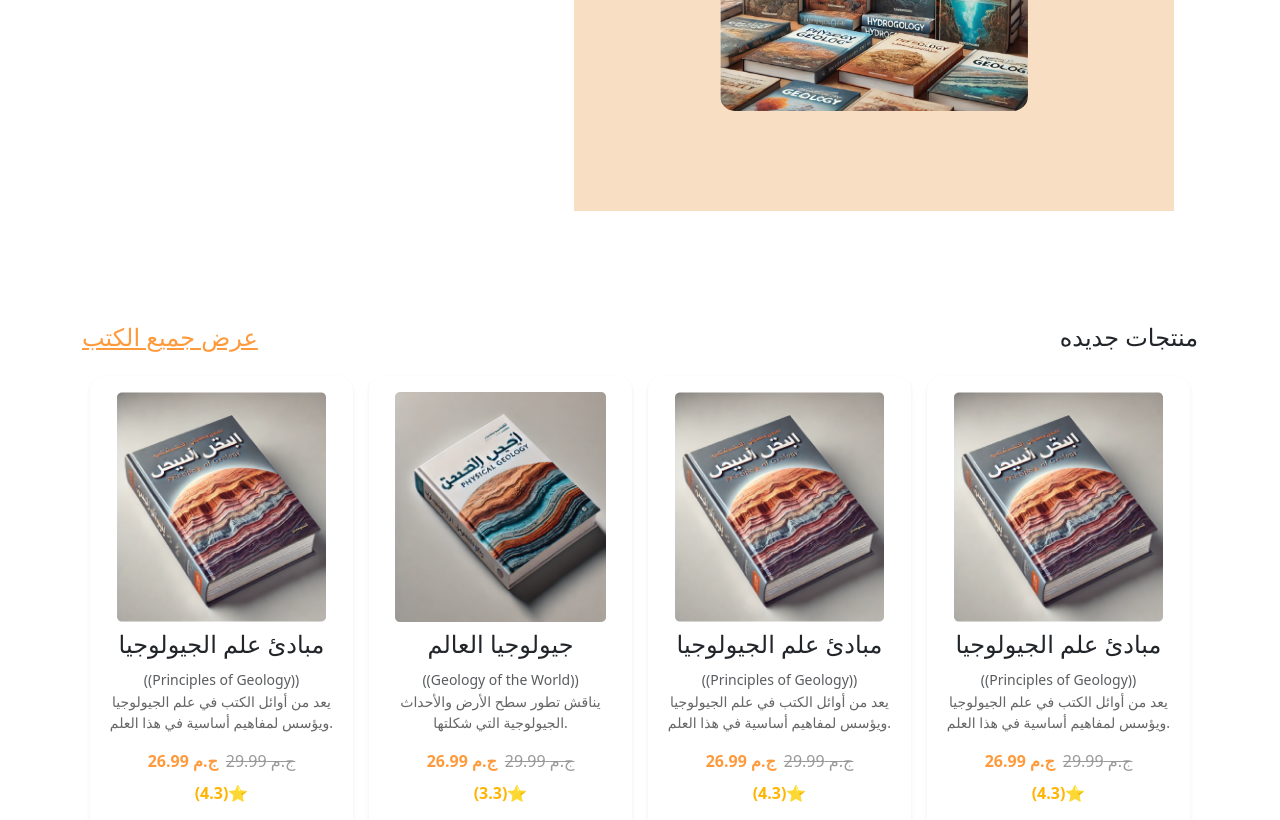
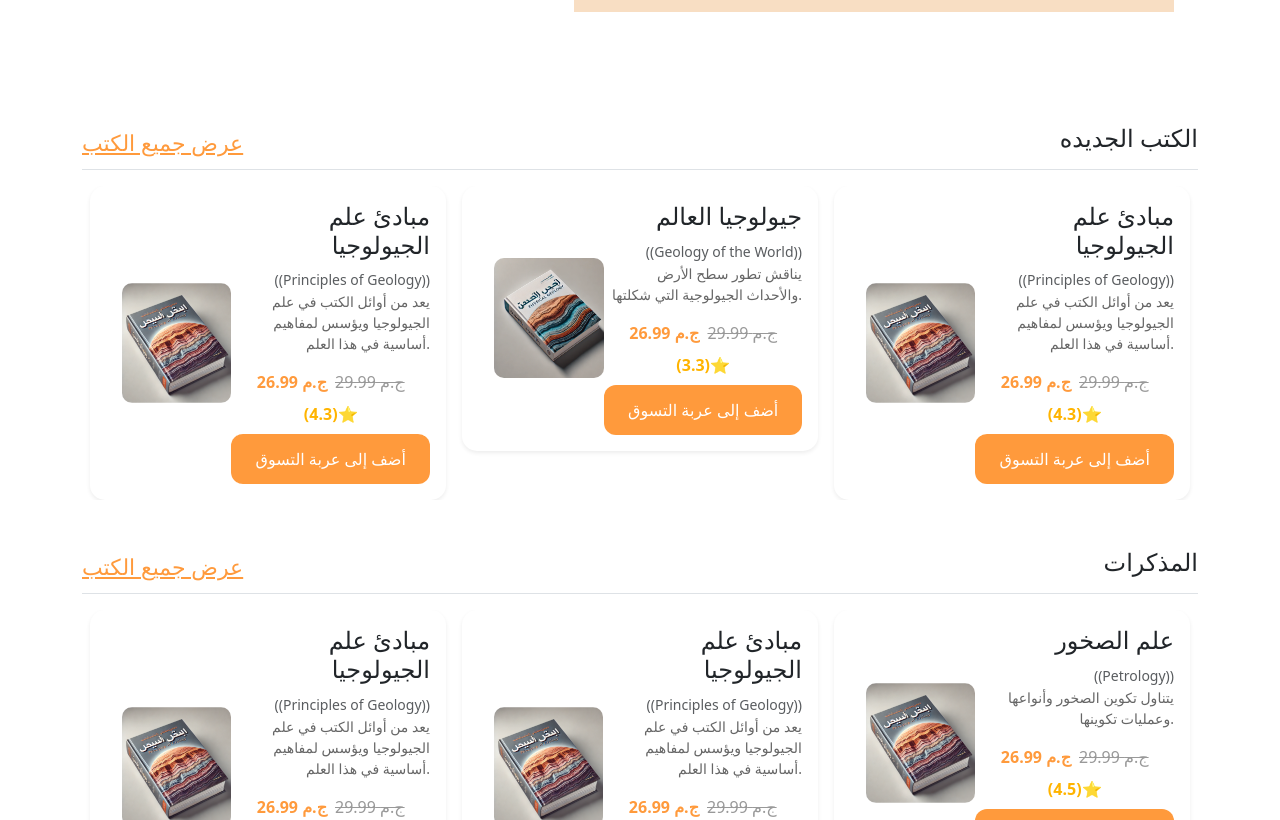
Before and after one commit to Liala-2003/home-page-tasks, a React (Vite) app: page / in a window 1280 px wide. Shown: the part 1980-2800 px from the top of the page. Built offline with nearby package versions, Linux system fonts and the light colour scheme.

Commit message:
add commint

```diff
--- a/src/Api/productsData.js
+++ b/src/Api/productsData.js
@@ -37,6 +37,18 @@ export const products = {
       oldPrice:  29.99,
       buttonText: "أضف إلى عربة التسوق",
       image: product ,
+    },
+      {
+        id: 4,
+      title: "مبادئ علم الجيولوجيا ",
+      subtitle: "(Principles of Geology)",
+      description: "يعد من أوائل الكتب في علم الجيولوجيا ويؤسس لمفاهيم أساسية في هذا العلم.",
+      author: "المؤلف: تشارلز لايل",
+      rating: "(4.3)",
+      price:  26.99,
+      oldPrice:  29.99,
+      buttonText: "أضف إلى عربة التسوق",
+      image: product
     }
   ],
    newProducts: [
@@ -65,7 +77,7 @@ export const products = {
       image: proo
     },
     {
-        id: 1,
+        id: 3,
       title: "مبادئ علم الجيولوجيا ",
       subtitle: "(Principles of Geology)",
       description: "يعد من أوائل الكتب في علم الجيولوجيا ويؤسس لمفاهيم أساسية في هذا العلم.",
@@ -104,7 +116,7 @@ export const products = {
       image: proo
     },
     {
-        id: 1,
+        id: 3,
       title: "مبادئ علم الجيولوجيا ",
       subtitle: "(Principles of Geology)",
       description: "يعد من أوائل الكتب في علم الجيولوجيا ويؤسس لمفاهيم أساسية في هذا العلم.",
@@ -143,7 +155,31 @@ export const products = {
       image: proo
     },
     {
-        id: 1,
+        id: 3,
+      title: "مبادئ علم الجيولوجيا ",
+      subtitle: "(Principles of Geology)",
+      description: "يعد من أوائل الكتب في علم الجيولوجيا ويؤسس لمفاهيم أساسية في هذا العلم.",
+      author: "المؤلف: تشارلز لايل",
+      rating: "(4.3)",
+      price:  26.99,
+      oldPrice:  29.99,
+      buttonText: "أضف إلى عربة التسوق",
+      image: product
+    },
+      {
+        id: 4,
+      title: "مبادئ علم الجيولوجيا ",
+      subtitle: "(Principles of Geology)",
+      description: "يعد من أوائل الكتب في علم الجيولوجيا ويؤسس لمفاهيم أساسية في هذا العلم.",
+      author: "المؤلف: تشارلز لايل",
+      rating: "(4.3)",
+      price:  26.99,
+      oldPrice:  29.99,
+      buttonText: "أضف إلى عربة التسوق",
+      image: product
+    },
+      {
+        id: 5,
       title: "مبادئ علم الجيولوجيا ",
       subtitle: "(Principles of Geology)",
       description: "يعد من أوائل الكتب في علم الجيولوجيا ويؤسس لمفاهيم أساسية في هذا العلم.",
--- a/src/components/NotFound/NotFound.jsx
+++ b/src/components/NotFound/NotFound.jsx
@@ -1,5 +1,5 @@
 import React from 'react'
-
+import { Link } from "react-router-dom";
 export default function NotFound() {
   return (
     <>
--- a/src/components/Notes/notes.jsx
+++ b/src/components/Notes/notes.jsx
@@ -1,4 +1,5 @@
 
+import React from "react";
 import Slider from "react-slick";
 import { products } from "../../Api/productsData";
 import ProductCard from "../productCard/productCard";
@@ -6,41 +7,32 @@ import "slick-carousel/slick/slick.css";
 import "slick-carousel/slick/slick-theme.css";
 
 const NotesSlider = () => {
-  const notes = products.notes;
+  const Books = products.notes;
 
   const settings = {
     dots: false,
     infinite: true,
     speed: 600,
-    slidesToShow: 4,
+    slidesToShow: 3,
     slidesToScroll: 1,
     arrows: true,
     responsive: [
-      {
-        breakpoint: 1200,
-        settings: { slidesToShow: 3 },
-      },
-      {
-        breakpoint: 992,
-        settings: { slidesToShow: 2 },
-      },
-      {
-        breakpoint: 576,
-        settings: { slidesToShow: 1 },
-      },
+      { breakpoint: 1200, settings: { slidesToShow: 3 } },
+      { breakpoint: 992, settings: { slidesToShow: 2 } },
+      { breakpoint: 576, settings: { slidesToShow: 1 } },
     ],
   };
 
   return (
     <div className="container my-5">
-      <div className="d-flex justify-content-between align-items-center pb-2 tit">
-        <h4>المذكرات</h4>
-        <h4 className="colo">عرض جميع الكتب</h4>
+      <div className="d-flex justify-content-between align-items-center border-bottom pb-2 mb-3 tit">
+    <h4>المذكرات</h4>
+          <a href="newProducts" >عرض جميع الكتب</a>
       </div>
 
       <Slider {...settings}>
-        {notes.map((item) => (
-          <div key={item.id} className="p-2">
+        {Books.map((item) => (
+          <div key={item.id} className="px-2">
             <ProductCard
               title={item.title}
               englishTitle={item.subtitle}
--- a/src/components/Reviews/reviews.jsx
+++ b/src/components/Reviews/reviews.jsx
@@ -1,43 +1,38 @@
 
+import React from "react";
 import Slider from "react-slick";
 import { products } from "../../Api/productsData";
 import ProductCard from "../productCard/productCard";
+import "slick-carousel/slick/slick.css";
+import "slick-carousel/slick/slick-theme.css";
 
 const ReviewsSlider = () => {
-  const reviews = products.reviews;
+  const Books = products.reviews;
 
   const settings = {
     dots: false,
     infinite: true,
     speed: 600,
-    slidesToShow: 4,
+    slidesToShow: 3,
     slidesToScroll: 1,
     arrows: true,
     responsive: [
-      {
-        breakpoint: 1200,
-        settings: { slidesToShow: 3 },
-      },
-      {
-        breakpoint: 992,
-        settings: { slidesToShow: 2 },
-      },
-      {
-        breakpoint: 576,
-        settings: { slidesToShow: 1 },
-      },
+      { breakpoint: 1200, settings: { slidesToShow: 3 } },
+      { breakpoint: 992, settings: { slidesToShow: 2 } },
+      { breakpoint: 576, settings: { slidesToShow: 1 } },
     ],
   };
 
   return (
     <div className="container my-5">
-      <div className="d-flex justify-content-between align-items-center  pb-2 tit">
-       <h4 >المراجعات</h4>
-       <h4 className="colo">عرض جميع المراجعات</h4>
-     </div>
+      <div className="d-flex justify-content-between align-items-center border-bottom pb-2 mb-3 tit">
+       <h4>المراجعات</h4>
+          <a href="notes" >عرض جميع الكتب</a>
+      </div>
+
       <Slider {...settings}>
-        {reviews.map((item) => (
-          <div key={item.id} className="p-2">
+        {Books.map((item) => (
+          <div key={item.id} className="px-2">
             <ProductCard
               title={item.title}
               englishTitle={item.subtitle}
--- a/src/components/books/books.jsx
+++ b/src/components/books/books.jsx
@@ -1,44 +1,38 @@
 
-import React from "react"
+import React from "react";
 import Slider from "react-slick";
 import { products } from "../../Api/productsData";
 import ProductCard from "../productCard/productCard";
+import "slick-carousel/slick/slick.css";
+import "slick-carousel/slick/slick-theme.css";
 
 const BooksSlider = () => {
-   const Books = products.Books;
+  const Books = products.Books;
 
   const settings = {
     dots: false,
     infinite: true,
     speed: 600,
-    slidesToShow: 4,
+    slidesToShow: 3,
     slidesToScroll: 1,
     arrows: true,
     responsive: [
-      {
-        breakpoint: 1200,
-        settings: { slidesToShow: 3 },
-      },
-      {
-        breakpoint: 992,
-        settings: { slidesToShow: 2 },
-      },
-      {
-        breakpoint: 576,
-        settings: { slidesToShow: 1 },
-      },
+      { breakpoint: 1200, settings: { slidesToShow: 3 } },
+      { breakpoint: 992, settings: { slidesToShow: 2 } },
+      { breakpoint: 576, settings: { slidesToShow: 1 } },
     ],
   };
 
   return (
     <div className="container my-5">
-     <div className="d-flex justify-content-between align-items-center border pb-2 tit">
-       <h4 >جميع الكتب</h4>
-       <h4 className="colo">عرض جميع الكتب</h4>
-     </div>
+      <div className="d-flex justify-content-between align-items-center border-bottom pb-2 mb-3 tit">
+        <h4>جميع الكتب</h4>
+        <a href="books" >عرض جميع الكتب</a>
+      </div>
+
       <Slider {...settings}>
         {Books.map((item) => (
-          <div key={item.id} className="p-2">
+          <div key={item.id} className="px-2">
             <ProductCard
               title={item.title}
               englishTitle={item.subtitle}
@@ -56,3 +50,71 @@ const BooksSlider = () => {
 };
 
 export default BooksSlider;
+
+
+
+
+
+
+
+
+
+
+
+
+
+
+
+
+
+// import React from "react";
+// import Slider from "react-slick";
+// import { products } from "../../Api/productsData";
+// import ProductCard from "../productCard/productCard";
+// import "slick-carousel/slick/slick.css";
+// import "slick-carousel/slick/slick-theme.css";
+
+// const BooksSlider = () => {
+//   const Books = products.BooksSlider;
+
+//   const settings = {
+//     dots: false,
+//     infinite: true,
+//     speed: 600,
+//     slidesToShow: 3,
+//     slidesToScroll: 1,
+//     arrows: true,
+//     responsive: [
+//       { breakpoint: 1200, settings: { slidesToShow: 3 } },
+//       { breakpoint: 992, settings: { slidesToShow: 2 } },
+//       { breakpoint: 576, settings: { slidesToShow: 1 } },
+//     ],
+//   };
+
+//   return (
+//     <div className="container my-5">
+//          <div className="d-flex justify-content-between align-items-center border-bottom pb-2 mb-3 tit">
+//         <h4>جميع الكتب</h4>
+//         <a href="books" >عرض جميع الكتب</a>
+//       </div>
+
+//       <Slider {...settings}>
+//         {Books.map((item) => (
+//           <div key={item.id} className="px-2">
+//             <ProductCard
+//               title={item.title}
+//               englishTitle={item.subtitle}
+//               description={item.description}
+//               price={item.price}
+//               oldPrice={item.oldPrice}
+//               rating={item.rating}
+//               image={item.image}
+//             />
+//           </div>
+//         ))}
+//       </Slider>
+//     </div>
+//   );
+// };
+
+// export default BooksSlider;
--- a/src/components/navbar/navbar.jsx
+++ b/src/components/navbar/navbar.jsx
@@ -31,17 +31,17 @@ export default function Navbar() {
               <NavLink onClick={closeNav} className="nav-link text-white lineLink" to="">الرئيسية</NavLink>
             </li>
             <li className="nav-item">
-              <NavLink onClick={closeNav} className="nav-link text-white lineLink" to="">المراجعات</NavLink>
+              <NavLink onClick={closeNav} className="nav-link text-white lineLink" to="/reviews">المراجعات</NavLink>
             </li>
             <li className="nav-item">
-              <NavLink onClick={closeNav} className="nav-link text-white lineLink" to="">المذكرات</NavLink>
+              <NavLink onClick={closeNav} className="nav-link text-white lineLink" to="/notes">المذكرات</NavLink>
             </li>
 
             <li className="nav-item">
-              <NavLink onClick={closeNav} className="nav-link text-white lineLink" to="">المنتجات الجديدة</NavLink>
+              <NavLink onClick={closeNav} className="nav-link text-white lineLink" to="/newProducts">المنتجات الجديدة</NavLink>
             </li>
             <li className="nav-item">
-              <NavLink onClick={closeNav} className="nav-link text-white linein " to="" >جميع الكتب</NavLink>
+              <NavLink onClick={closeNav} className="nav-link text-white linein " to="/books" >جميع الكتب</NavLink>
             </li>
           </ul>
           <form className="d-flex mx-3 my-2 my-lg-0" role="search">
--- a/src/components/newProducts/newProducts.jsx
+++ b/src/components/newProducts/newProducts.jsx
@@ -1,43 +1,38 @@
 
+import React from "react";
 import Slider from "react-slick";
 import { products } from "../../Api/productsData";
 import ProductCard from "../productCard/productCard";
+import "slick-carousel/slick/slick.css";
+import "slick-carousel/slick/slick-theme.css";
 
 const NewProductsSlider = () => {
-  const newProducts = products.newProducts;
+  const Books = products.newProducts;
 
   const settings = {
     dots: false,
     infinite: true,
     speed: 600,
-    slidesToShow: 4,
+    slidesToShow: 3,
     slidesToScroll: 1,
     arrows: true,
     responsive: [
-      {
-        breakpoint: 1200,
-        settings: { slidesToShow: 3 },
-      },
-      {
-        breakpoint: 992,
-        settings: { slidesToShow: 2 },
-      },
-      {
-        breakpoint: 576,
-        settings: { slidesToShow: 1 },
-      },
+      { breakpoint: 1200, settings: { slidesToShow: 3 } },
+      { breakpoint: 992, settings: { slidesToShow: 2 } },
+      { breakpoint: 576, settings: { slidesToShow: 1 } },
     ],
   };
 
   return (
     <div className="container my-5">
-      <div className="d-flex justify-content-between align-items-center  pb-2 tit">
-       <h4 >منتجات جديده</h4>
-       <h4 className="colo">عرض جميع الكتب</h4>
-     </div>
+      <div className="d-flex justify-content-between align-items-center border-bottom pb-2 mb-3 tit">
+     <h4>الكتب الجديده</h4>
+          <a href="newProducts" >عرض جميع الكتب</a>
+      </div>
+
       <Slider {...settings}>
-        {newProducts.map((item) => (
-          <div key={item.id} className="p-2">
+        {Books.map((item) => (
+          <div key={item.id} className="px-2">
             <ProductCard
               title={item.title}
               englishTitle={item.subtitle}
--- a/src/components/productCard/productCard.css
+++ b/src/components/productCard/productCard.css
@@ -1,4 +1,4 @@
-
+/*
 .product-card {
   background: #fff;
   padding: 1rem;
@@ -30,6 +30,10 @@
   object-fit: contain;
   border-radius: 10px;
   margin-bottom: 8px;
+  -webkit-border-radius: 10px;
+  -moz-border-radius: 10px;
+  -ms-border-radius: 10px;
+  -o-border-radius: 10px;
 }
 
 .price-box {
@@ -58,9 +62,70 @@
   margin-bottom: 10px;
   color: #ffb400;
   font-weight: bold;
+} */
+
+
+
+
+
+
+
+
+
+
+
+
+
+
+
+.product-card {
+  background: #fff;
+  border-radius: 15px;
+  transition: 0.3s ease;
+  -webkit-transition: 0.3s ease;
+  -moz-transition: 0.3s ease;
+  -ms-transition: 0.3s ease;
+  -o-transition: 0.3s ease;
+  -webkit-border-radius: 15px;
+  -moz-border-radius: 15px;
+  -ms-border-radius: 15px;
+  -o-border-radius: 15px;
 }
 
-.tit .colo {
-  color: #ff9a3c;
-  text-decoration: underline;
+.product-card:hover {
+  transform: translateY(-5px);
+  -webkit-transform: translateY(-5px);
+  -moz-transform: translateY(-5px);
+  -ms-transform: translateY(-5px);
+  -o-transform: translateY(-5px);
 }
+
+.product-img {
+  width: 120px;
+  height: 120px;
+  object-fit: cover;
+  border-radius: 10px;
+  -webkit-border-radius: 10px;
+  -moz-border-radius: 10px;
+  -ms-border-radius: 10px;
+  -o-border-radius: 10px;
+}
+
+.price-box {
+  display: flex;
+  justify-content: center;
+  gap: 8px;
+  margin-top: 0.5rem;
+}
+
+.new-price { color: #ff9a3c; font-weight: bold; }
+.old-price { color: #999; text-decoration: line-through; }
+
+.desc { font-size: 14px; color: #666; }
+
+.rating { color: #ffb400; font-weight: bold;text-align: center; }
+
+.tit  a {
+ font-size: 22px;
+ color: #ff9a3c;
+}
--- a/src/components/productCard/productCard.jsx
+++ b/src/components/productCard/productCard.jsx
@@ -1,23 +1,56 @@
+
+// import React from "react";
+// import "./productCard.css";
+
+// function ProductCard({ title, englishTitle, description, price, oldPrice, rating, image }) {
+//   return (
+//     <div className="product-card shadow-sm">
+//       <img src={image} alt={title} className="product-img" />
+
+//       <h4>{title}</h4>
+//       <small className="text-muted">({englishTitle})</small>
+//       <p className="desc">{description}</p>
+
+//       <div className="price-box">
+//         <span className="new-price">{price} ج.م</span>
+//         <span className="old-price">{oldPrice} ج.م</span>
+//       </div>
+
+//       <div className="rating"> {rating}⭐</div>
+//       <button className="btn btn-orangehome w-100 mt-2">أضف إلى عربة التسوق</button>
+//     </div>
+//   );
+// }
+
+// export default ProductCard;
+
+
+
 
 import React from "react";
 import "./productCard.css";
 
 function ProductCard({ title, englishTitle, description, price, oldPrice, rating, image }) {
   return (
-    <div className="product-card shadow-sm">
-      <img src={image} alt={title} className="product-img" />
+    <div className="product-card d-flex flex-column flex-md-row align-items-center shadow-sm p-3">
+      {/* الصورة */}
+      <img src={image} alt={title} className="product-img me-md-3 mb-3 mb-md-0" />
 
+      {/* المحتوى */}
+      <div className="product-info flex-grow-1 text-center text-md-start">
         <h4>{title}</h4>
         <small className="text-muted">({englishTitle})</small>
         <p className="desc">{description}</p>
 
-      <div className="price-box">
+        <div className="price-box mb-2">
           <span className="new-price">{price} ج.م</span>
           <span className="old-price">{oldPrice} ج.م</span>
         </div>
 
-      <div className="rating"> {rating}⭐</div>
-      <button className="btn btn-orangehome w-100 mt-2">أضف إلى عربة التسوق</button>
+        <div className="rating mb-2 ">{rating}⭐</div>
+
+        <button className="btn btn-orangehome w-100 w-md-auto">أضف إلى عربة التسوق</button>
+      </div>
     </div>
   );
 }
```
Also changed, not shown: src/App.jsx (+12 -0 lines), src/pages/Home/Home.jsx (+72 -2 lines). Lines whose indentation alone changed are shown as unchanged.
